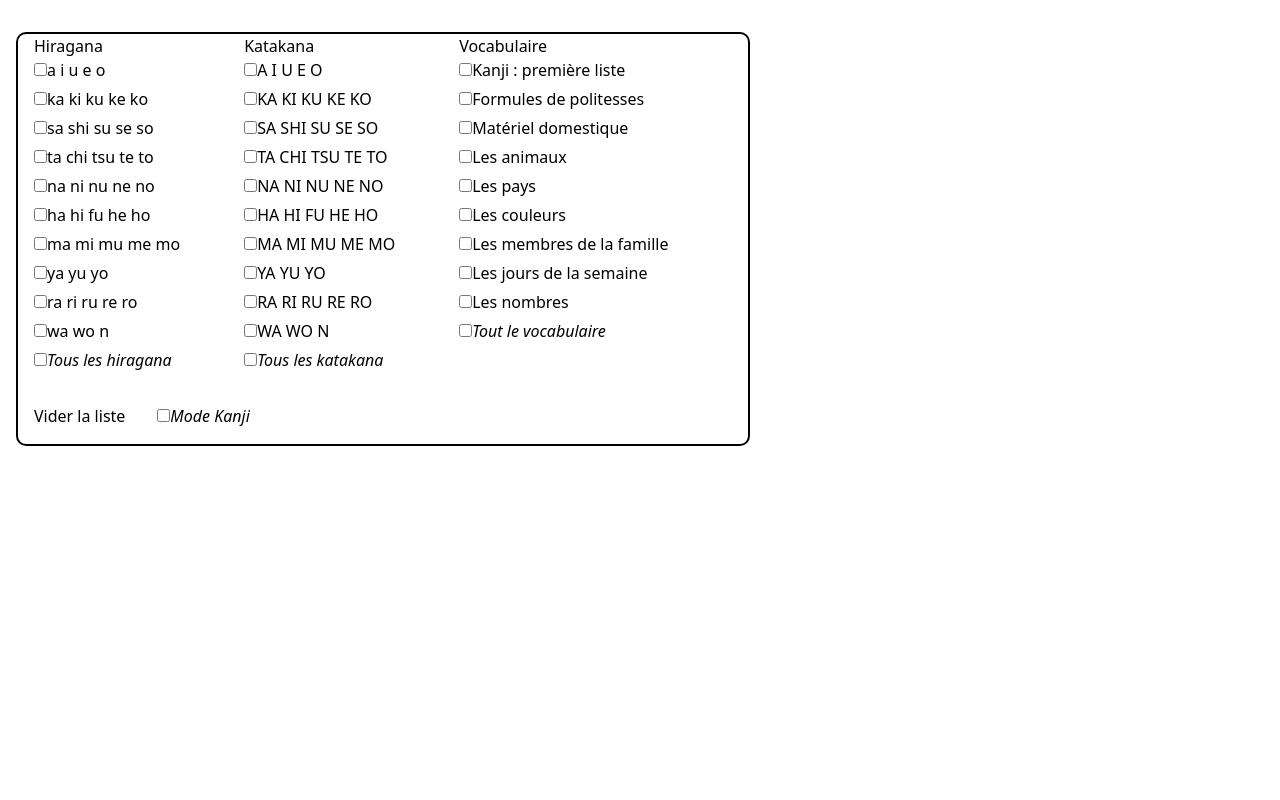
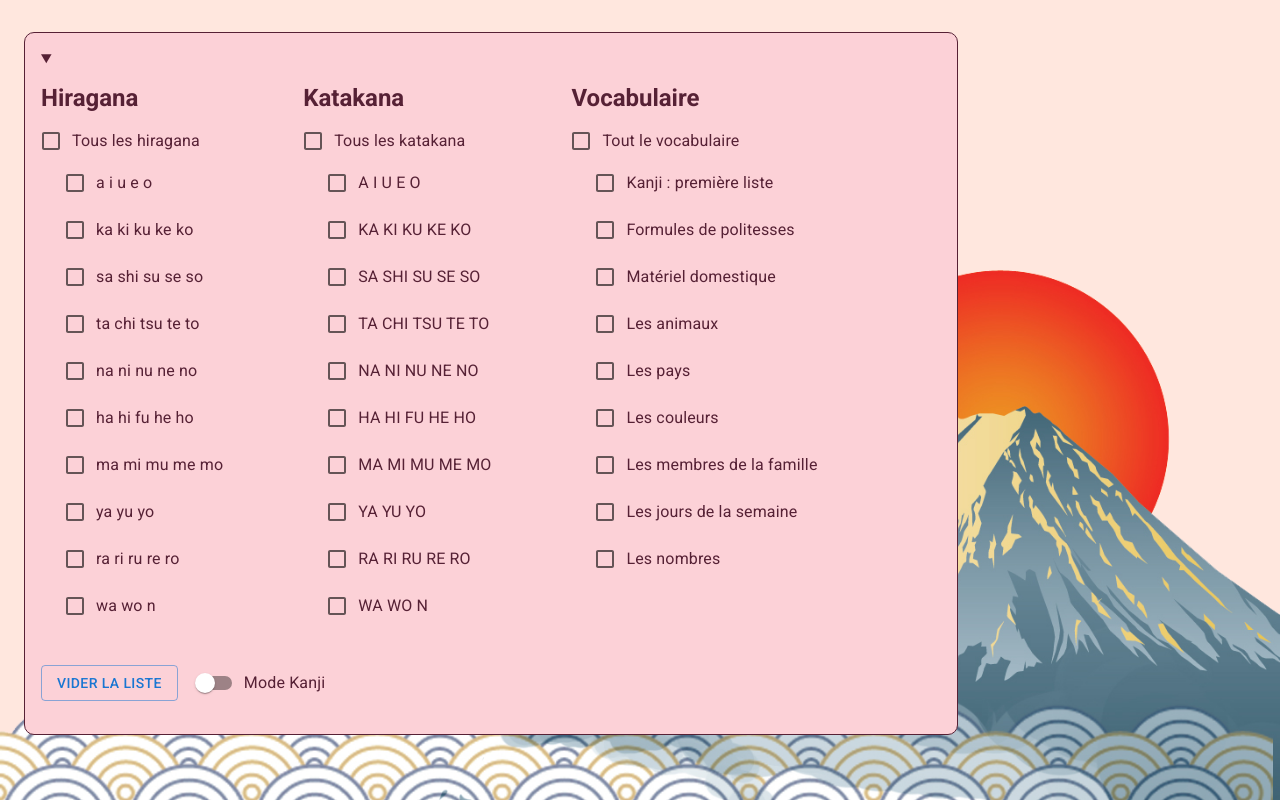
Before and after one commit to ArnaudGathy/kana-test, a React (Create React App) app: page / in a window 1280 px wide. Built offline with nearby package versions, Linux system fonts and the light colour scheme.

Commit message:
Added some style

```diff
--- a/src/App.jsx
+++ b/src/App.jsx
@@ -1,20 +1,19 @@
-import React, {useState, useEffect, useCallback} from "react";
+import React, { useState, useEffect, useCallback } from "react";
 import { shuffle } from "lodash";
 import { hiraganaList, katakanaList } from "./data/kanaList";
-import "./styles/style.css";
 import { CharacterCheckBoxList } from "./CharacterCheckBoxList";
 import { VocabularyCheckBoxList } from "./VocabularyCheckBoxList";
 import { Card } from "./Card";
 import { vocabularyList } from "./data/vocabularyList";
+import Button from "@mui/material/Button";
+import { getIsEverythingChecked } from "./utils";
+import { FormControlLabel, Switch } from "@mui/material";
 
 const computeFormState = (list, state) => {
-  return Object.keys(list).reduce(
-    (acc, key) => {
+  return Object.keys(list).reduce((acc, key) => {
     acc = { ...acc, [key]: state };
     return acc;
-    },
-    { all: state }
-  );
+  }, {});
 };
 const emptyFormState = computeFormState(hiraganaList, false);
 const fullFormState = computeFormState(hiraganaList, true);
@@ -30,7 +29,7 @@ export const App = () => {
 
   const [formState, setFormState] = useState(defaultFormState);
   const [vocabularyFormState, setVocabularyFormState] = useState(
-    vocabularyFormEmptyState
+    vocabularyFormEmptyState,
   );
 
   const [correction, setCorrection] = useState(false);
@@ -42,21 +41,21 @@ export const App = () => {
 
     const hiraganaDisplayList = Object.entries(hiragana).reduce(
       (acc, [key, value]) => {
-        if (value && key !== "all") {
+        if (value) {
           acc.push(hiraganaList[key]);
         }
         return acc;
       },
-      []
+      [],
     );
     const katakanaDisplayList = Object.entries(katakana).reduce(
       (acc, [key, value]) => {
-        if (value && key !== "all") {
+        if (value) {
           acc.push(katakanaList[key]);
         }
         return acc;
       },
-      []
+      [],
     );
     return [...hiraganaDisplayList.flat(), ...katakanaDisplayList.flat()];
   }, [formState]);
@@ -64,12 +63,12 @@ export const App = () => {
   const generateVocabularyList = useCallback(() => {
     const list = Object.entries(vocabularyFormState).reduce(
       (acc, [key, value]) => {
-        if (value && key !== "all") {
+        if (value) {
           acc.push(vocabularyList[key]);
         }
         return acc;
       },
-      []
+      [],
     );
     return list.flat();
   }, [vocabularyFormState]);
@@ -104,18 +103,26 @@ export const App = () => {
     });
   };
   const selectAll = (listName) => {
-    const isSelected = formState[listName].all;
+    const isAllEnabled = getIsEverythingChecked(formState[listName]);
+    if (isAllEnabled) {
       setFormState({
         ...formState,
-      [listName]: isSelected ? emptyFormState : fullFormState,
+        [listName]: emptyFormState,
       });
+    } else {
+      setFormState({
+        ...formState,
+        [listName]: fullFormState,
+      });
+    }
   };
   const selectAllVocabulary = () => {
-    setVocabularyFormState(
-      vocabularyFormState.all
-        ? { ...vocabularyFormEmptyState }
-        : { ...vocabularyFormFullState }
-    );
+    const isAllEnabled = getIsEverythingChecked(vocabularyFormState);
+    if (isAllEnabled) {
+      setVocabularyFormState(vocabularyFormEmptyState);
+    } else {
+      setVocabularyFormState(vocabularyFormFullState);
+    }
   };
   const resetForm = () => {
     setFormState(defaultFormState);
@@ -129,10 +136,9 @@ export const App = () => {
   return (
     <div className="container">
       <div className="configList">
-        <div
-          className="block"
-          style={{ display: "flex", marginBottom: "32px" }}
-        >
+        <details open>
+          <summary className="summary" />
+          <div className="selectionBlock">
             <CharacterCheckBoxList
               name="hiragana"
               list={hiraganaList}
@@ -153,28 +159,38 @@ export const App = () => {
               vocabularyFormState={vocabularyFormState}
             />
           </div>
-        <div className="block">
-          <button className="buttons" type="submit" onClick={resetForm}>
+        </details>
+        <div className="buttonBar">
+          <div>
+            <Button variant="outlined" onClick={resetForm}>
               Vider la liste
-          </button>
-          <label className="buttons">
-            <input
-              type="checkbox"
+            </Button>
+
+            <FormControlLabel
+              className="kanjiModeSwitch"
+              control={
+                <Switch
                   checked={kanjiMode}
                   onChange={() => setKanjiMode(!kanjiMode)}
                 />
-            <em>Mode Kanji</em>
-          </label>
+              }
+              label="Mode Kanji"
+            />
+          </div>
+
+          {list && list.length > 0 && (
+            <div className="showSolution">
+              <Button variant="contained" onClick={toggleCorrection}>
+                {correction ? "Cacher" : "Voir"} correction
+              </Button>
+            </div>
+          )}
         </div>
       </div>
 
       <br />
       <div className="block">
         {list && list.length > 0 && (
-          <>
-            <button className="block" onClick={toggleCorrection}>
-              {correction ? "Cacher" : "Voir"} correction
-            </button>
           <div className="block wordBlock">
             {list.map(({ romaji, translated, extra, isBig }) => (
               <Card
@@ -188,7 +204,6 @@ export const App = () => {
               />
             ))}
           </div>
-          </>
         )}
       </div>
     </div>
--- a/src/CharacterCheckBoxList.jsx
+++ b/src/CharacterCheckBoxList.jsx
@@ -1,4 +1,6 @@
 import React from "react";
+import { Box, Checkbox, FormControlLabel } from "@mui/material";
+import { getAreSomethingsChecked, getIsEverythingChecked } from "./utils";
 
 export const CharacterCheckBoxList = ({
   name,
@@ -6,28 +8,40 @@ export const CharacterCheckBoxList = ({
   handleChange,
   formValues,
   selectAll,
-}) => (
+}) => {
+  const isEverythingChecked = getIsEverythingChecked(formValues);
+  const areSomethingsChecked = getAreSomethingsChecked(formValues);
+
+  return (
     <div className="checkBoxList">
-    <p style={{ textTransform: "capitalize" }}>{name}</p>
+      <h1 className="title" style={{ textTransform: "capitalize" }}>
+        {name}
+      </h1>
+      <FormControlLabel
+        control={
+          <Checkbox
+            checked={isEverythingChecked}
+            indeterminate={!isEverythingChecked && areSomethingsChecked}
+            onChange={() => selectAll(name)}
+          />
+        }
+        label={`Tous les ${name}`}
+      />
+      <Box sx={{ display: "flex", flexDirection: "column", ml: 3 }}>
         {Object.entries(list).map(([key, values]) => (
           <div key={key} style={{ marginBottom: "5px" }}>
-        <label>
-          <input
-            type="checkbox"
+            <FormControlLabel
+              control={
+                <Checkbox
                   checked={formValues[key]}
                   onChange={() => handleChange(name, key)}
                 />
-          {values.map((kana) => `${kana.romaji} `)}
-        </label>
+              }
+              label={values.map((kana) => `${kana.romaji} `)}
+            />
           </div>
         ))}
-    <label>
-      <input
-        type="checkbox"
-        checked={formValues.all}
-        onChange={(e) => selectAll(name)}
-      />
-      <em>Tous les {name}</em>
-    </label>
+      </Box>
     </div>
   );
+};
--- a/src/VocabularyCheckBoxList.jsx
+++ b/src/VocabularyCheckBoxList.jsx
@@ -1,34 +1,43 @@
 import React from "react";
 import { vocabularyList } from "./data/vocabularyList";
+import { Box, Checkbox, FormControlLabel } from "@mui/material";
+import { getAreSomethingsChecked, getIsEverythingChecked } from "./utils";
 
 export const VocabularyCheckBoxList = ({
   vocabularyFormState,
   handleChange,
   selectAll,
 }) => {
+  const isEverythingChecked = getIsEverythingChecked(vocabularyFormState);
+  const areSomethingsChecked = getAreSomethingsChecked(vocabularyFormState);
   return (
     <div className="checkBoxList">
-      <p>Vocabulaire</p>
+      <h1 className="title">Vocabulaire</h1>
+      <FormControlLabel
+        control={
+          <Checkbox
+            checked={isEverythingChecked}
+            indeterminate={!isEverythingChecked && areSomethingsChecked}
+            onChange={selectAll}
+          />
+        }
+        label="Tout le vocabulaire"
+      />
+      <Box sx={{ display: "flex", flexDirection: "column", ml: 3 }}>
         {Object.keys(vocabularyList).map((key) => (
           <div key={key} style={{ marginBottom: "5px" }}>
-          <label>
-            <input
-              type="checkbox"
+            <FormControlLabel
+              control={
+                <Checkbox
                   checked={vocabularyFormState[key]}
                   onChange={() => handleChange(key)}
                 />
-            {key}
-          </label>
+              }
+              label={key}
+            />
           </div>
         ))}
-      <label>
-        <input
-          type="checkbox"
-          checked={vocabularyFormState.all}
-          onChange={selectAll}
-        />
-        <em>Tout le vocabulaire</em>
-      </label>
+      </Box>
     </div>
   );
 };
--- a/src/index.js
+++ b/src/index.js
@@ -1,6 +1,11 @@
 import React from "react";
 import { createRoot } from 'react-dom';
 import { App } from "./App";
+import '@fontsource/roboto/300.css';
+import '@fontsource/roboto/400.css';
+import '@fontsource/roboto/500.css';
+import '@fontsource/roboto/700.css';
+import "./styles/style.css";
 
 
 const container = document.getElementById('root');
--- a/src/styles/style.css
+++ b/src/styles/style.css
@@ -1,13 +1,43 @@
-@tailwind base;
-@tailwind components;
-@tailwind utilities;
+body {
+  --sakura-text: #562135;
+  --sakura-middle: #fcd1d7;
+  --sakura-light: #ffe7de;
+
+
+  font-family: Roboto, sans-serif;
+  background: url('./images/nihonbackground.png') #ffe7de no-repeat bottom fixed;
+  background-size: 100%;
+}
+
+:global(.MuiCheckbox-root) {
+  padding: 0 !important;
+}
 
 .block {
   margin-bottom: 16px;
 }
 
+.buttonBar {
+  display: flex;
+  margin-bottom: 16px;
+  justify-content: space-between;
+}
+
+.showSolution {
+}
+
+.selectionBlock {
+  display: flex;
+  margin-bottom: 32px;
+}
+
 .checkBoxList {
   margin-right: 64px;
+}
+
+.title {
+  font-size: 24px;
+  margin: 0 0 8px 0;
 }
 
 .wordBlock {
@@ -25,14 +55,15 @@
   height: 100px;
   margin-bottom: 25px;
   margin-right: 25px;
-  background-color: rgba(0, 0, 0, 0.1);
+  background-color: #fff1f8;
   padding: 15px;
   border-radius: 5px 15px 5px 15px;
   border: 1px solid rgba(0, 0, 0, 0.15);
+  box-shadow: 3px 3px 7px 0px rgba(0,0,0,0.25);
 }
 
 .word:active {
-  background-color: rgba(0, 0, 0, 0.2);
+  background-color: var(--sakura-middle);
 }
 
 .word:hover {
@@ -48,11 +79,14 @@
 }
 
 .configList {
-  border: 2px solid black;
+  border: 1px solid var(--sakura-text);
   border-radius: 10px;
-  padding: 0 16px 0 16px;
+  padding: 16px;
   display: inline-block;
   margin: 16px 0 16px 0;
+  background-color: var(--sakura-middle);
+  color: var(--sakura-text);
+  min-width: 900px;
 }
 
 .container {
@@ -62,3 +96,11 @@
 .buttons {
   margin-right: 32px;
 }
+
+.kanjiModeSwitch {
+  margin-left: 8px !important;
+}
+
+.summary {
+  margin-bottom: 16px;
+}
--- /dev/null
+++ b/src/utils.js
@@ -0,0 +1,5 @@
+export const getIsEverythingChecked = (formState) =>
+  Object.values(formState).every((isEnabled) => isEnabled);
+
+export const getAreSomethingsChecked = (formState) =>
+  Object.values(formState).some((isEnabled) => isEnabled);
--- a/tailwind.config.js
+++ /dev/null
@@ -1,8 +0,0 @@
-/** @type {import('tailwindcss').Config} */
-module.exports = {
-  content: ["./src/**/*.{js,jsx}"],
-  theme: {
-    extend: {},
-  },
-  plugins: [],
-}
```
Also changed, not shown: package.json (+5 -2 lines), src/styles/images/nihonbackground.png (added), 1 other file (tests, documents, lock files or other folders). Lines whose indentation alone changed are shown as unchanged.
